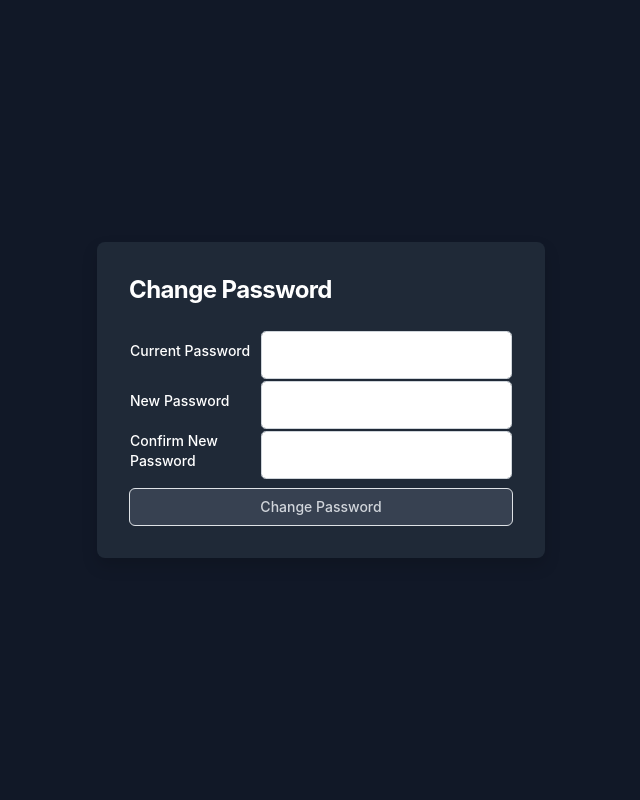
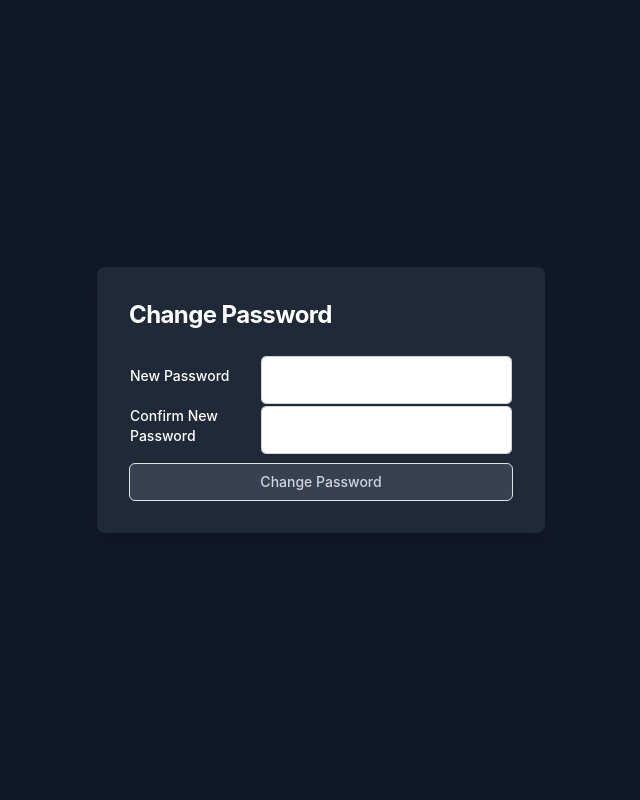
Before and after one commit to Vlovegit/cinema_Ebooking, a Django app: page /resetpassword/ in a window 1280 px wide. Shown: the part 64-864 px from the top of the page, without its empty margins (319-959 px from the left). Run offline with Django 4.2, Linux system fonts and the light colour scheme; some libraries are stand-ins or nearby versions.

Commit message:
Some minor fixes

```diff
--- a/cinema_Ebooking/settings.py
+++ b/cinema_Ebooking/settings.py
@@ -78,7 +78,7 @@ DATABASES = {
         'ENGINE': 'django.db.backends.postgresql',
         'NAME': 'ebooking',
         'USER': 'postgres',
-        'PASSWORD': 'password',
+        'PASSWORD': '12345678',
         'HOST': 'localhost'
     }
 }
--- a/cinema_Ebooking/views.py
+++ b/cinema_Ebooking/views.py
@@ -284,7 +284,10 @@ def ticketcount(request):
     movie = Movie.objects.filter(id=show.movie_id).first()
     # print(movie)
     showroom = ShowRoom.objects.filter(id=show.theatre_id).first()
-    seatremaining = 50 - show.booked_seats
+    seats = Seat.objects.filter(show_id=showId).first()
+    available_seats = []
+    available_seats = seats.seat_available.split(',')
+    seatremaining = len(available_seats)
     context = {
         'seatsremaining': seatremaining,
         'moviename': movie.name,
@@ -576,6 +579,8 @@ def checkout(request):
         childCount = request.POST.get("child")
         seniorCount = request.POST.get("senior")
         totalPrice = request.POST.get("total_price")
+        totalPaymentAmount = request.POST.get("amount")
+        print('Actual Payment amount : ',totalPaymentAmount)
         promotion_code = request.POST.get("promotion_code")
         print(promotion_code)
         promotion = Promotion.objects.filter(promo_code=promotion_code).first()
@@ -619,7 +624,7 @@ def checkout(request):
             return render(request, 'checkout.html', context)
         if make_payment_btn is not None:
             print('make payment')
-            print("Final price for the ticket: ", price)
+            print("Final price for the ticket: ", totalPaymentAmount)
             ticket = Tickets()
             ticket.user = request.user
             ticket.isBooked = False
@@ -629,7 +634,7 @@ def checkout(request):
             ticket.seat_data = selectedseats
             ticket.show_id = showId
             ticket.time_created = datetime.now()
-            ticket.price = price
+            ticket.price = totalPaymentAmount
             ticket.time_created = datetime.now(pytz.utc)
             timeCreated = ticket.time_created.strftime('%Y-%m-%d %H:%M:%S.%f')
             referenceNumber = 'tkt-' + "-".join(str(timeCreated).split(' '))
@@ -944,7 +949,7 @@ def edit_password(request):
                 return render(request, 'new_password.html')
         else:
             if currentPassword is not None:
-                messages.info(request, 'Failed to Authenticate, reset through email link', extra_tags='fail')
+                messages.info(request, 'Failed to Authenticate, current password is incorrect', extra_tags='fail')
                 print("Failed to Authenticate, reset through email link")
             return render(request, 'new_password.html')
     else:
@@ -1085,7 +1090,7 @@ def resetPwdEmail(request, user, to_email):
 def forgot_password_validation(request, uidb64, token):
     if request.method == 'POST':
 
-        currentpassword = request.POST['current_password']
+        #currentpassword = request.POST['current_password']
         newpassword1 = request.POST['new_password']
         newpassword2 = request.POST['new_password2']
         if newpassword1 == newpassword2:
@@ -1096,12 +1101,6 @@ def forgot_password_validation(request, uidb64, token):
             except(TypeError, ValueError, OverflowError, User.DoesNotExist):
                 user = None
 
-            user2 = auth.authenticate(email=user.email, password=currentpassword)
-            if user2 is None:
-                messages.info(request,
-                              'Current password entered is incorrect. Please try again with the link sent to mail earlier.',
-                              extra_tags='invalid')
-                return render(request, 'passwordresetconfirm.html')
             if user is not None and account_activation_token.check_token(user, token):
                 user.set_password(newpassword1)
                 print(user.password)
--- a/templates/checkout.html
+++ b/templates/checkout.html
@@ -106,7 +106,7 @@
                             </div>
                             <div class="flex justify-between">
                                 <label for="amount" class="block">Payment Amount</label>
-                                <input type="text" id="amount" style="text-align: right;" value="{{ payment_amount }}"
+                                <input type="text" id="amount" name="amount" style="text-align: right;" value="{{ payment_amount }}"
                                        class="bg-gray-700 text-white rounded-md p-2 w-1/2" readonly/>
                             </div>
                             <div class="text-center">
--- a/templates/passwordreset.html
+++ b/templates/passwordreset.html
@@ -14,10 +14,7 @@
                 <form class="space-y-4 md:space-y-6" id="reset-form" method="post" action="">
                      {% csrf_token %}
                      <table>
-                        <tr>
-                            <td><label for="current_password" class="block mb-2 text-sm font-medium text-white">Current Password</label></td>
-                            <td><input type="password" name="current_password" id="current_password" class="form-control form-control-lg" maxlength="30" required/></td>
-                        </tr>
+
                         <tr>
                             <td><label for="new_password" class="block mb-2 text-sm font-medium text-white">New Password</label></td>
                             <td><input type="password" name="new_password" id="new_password" class="form-control form-control-lg" maxlength="30" required/></td>
```
